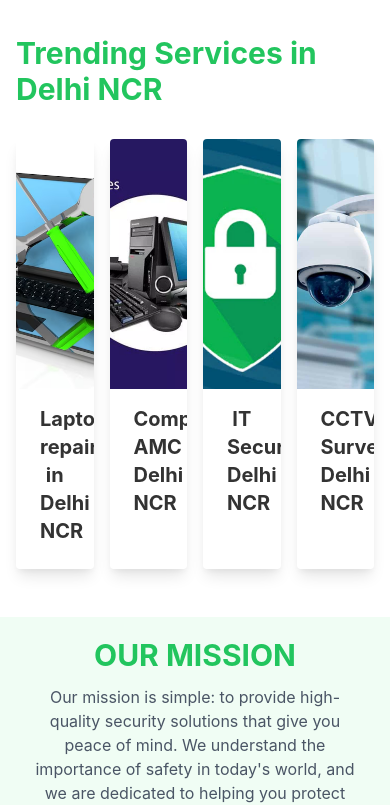
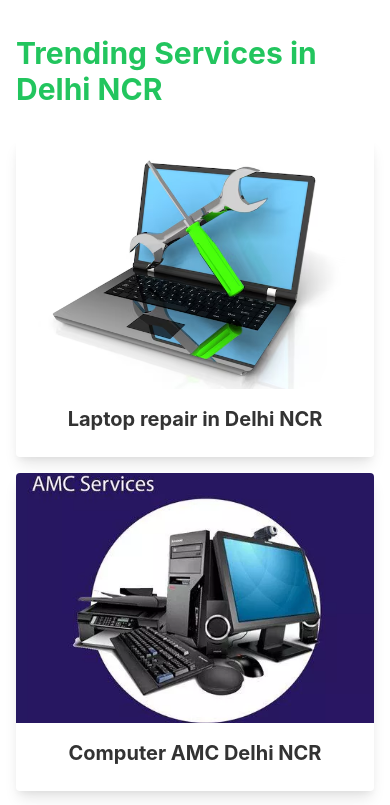
Before and after one commit to Chitvan0305/gadget-care, a Next.js app: page / in a window 390 px wide. Shown: the part 1500-2305 px from the top of the page. Built offline with nearby package versions, Linux system fonts and the light colour scheme.

Commit message:
mobile view

```diff
--- a/src/app/page.js
+++ b/src/app/page.js
@@ -219,7 +219,7 @@ export default function AboutUs() {
               <a
                 href={service.href}
                 key={index}
-                className="max-w-sm w-full flex-1 rounded overflow-hidden shadow-lg justify-center"
+                className="max-w-sm w-full sm:flex-1 rounded overflow-hidden shadow-lg justify-center"
               >
                 <img
                   className="h-[250px] w-full object-cover"
```
